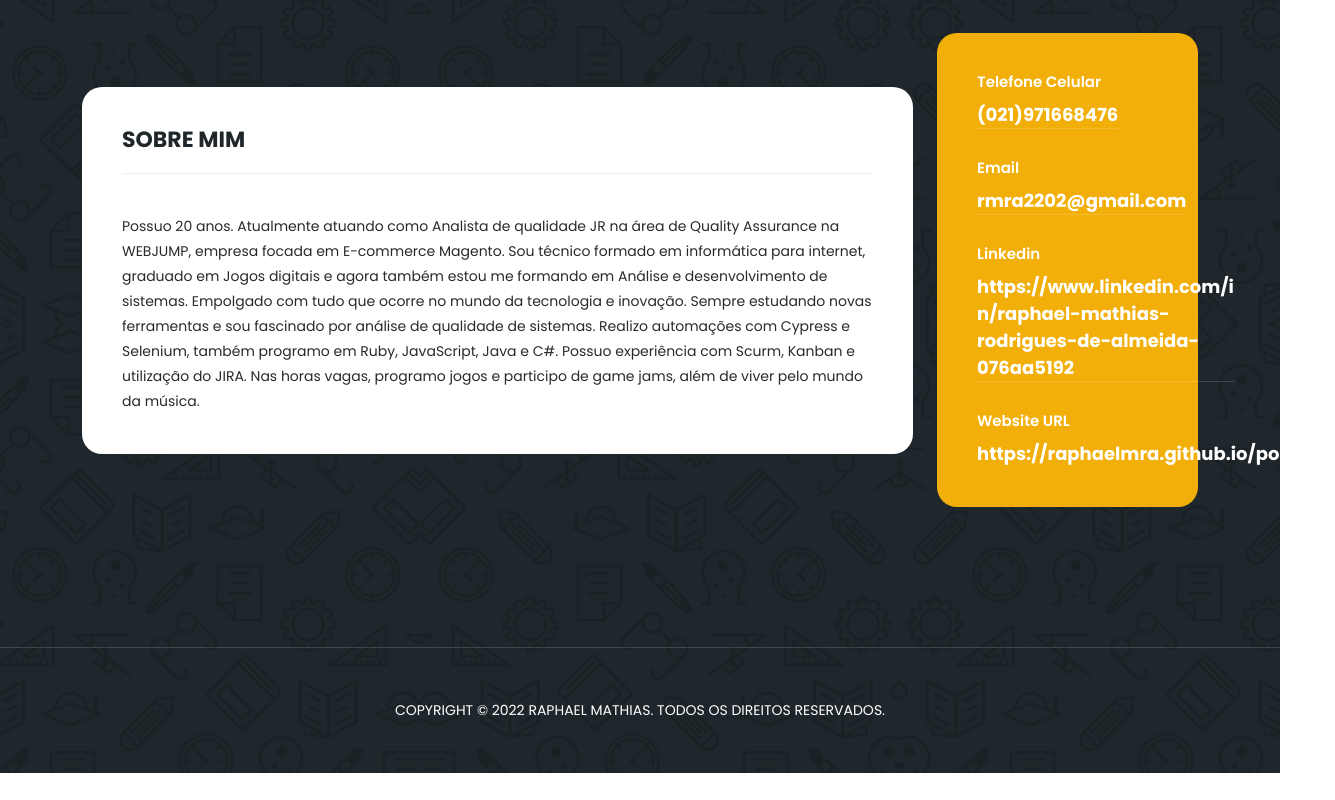
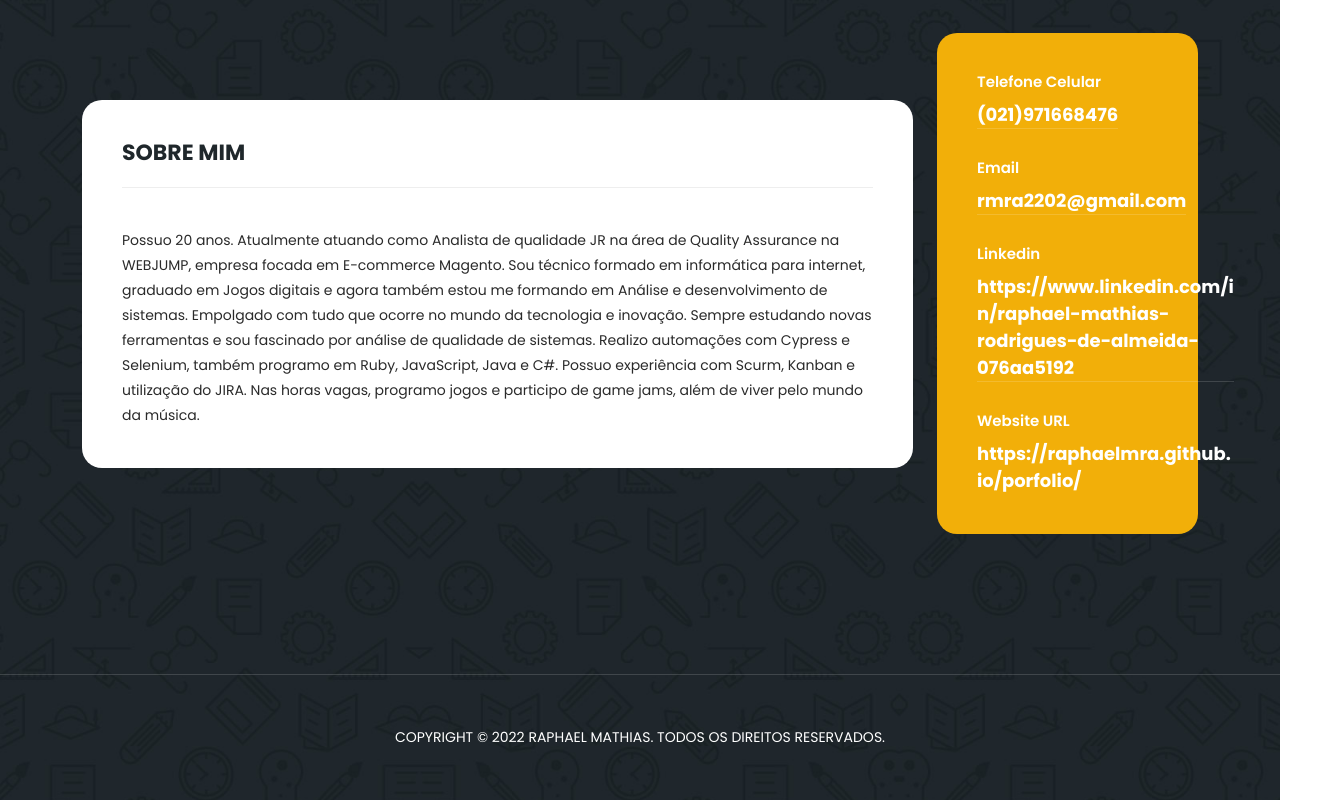
Before and after one commit to Raphaelmra/porfolio, a plain HTML site: page index.html in a window 1280 px wide. Shown: the part 2702-3502 px from the top of the page, 1335 px wide, since content can reach past the window. Before the commit the page ends 3475 px from the top, so only its background shows below. Drawn offline with nearby package versions, Linux system fonts and the light colour scheme.

Commit message:
correção da quebra de linha no url do site

```diff
--- a/index.html
+++ b/index.html
@@ -344,7 +344,7 @@ https://templatemo.com/tm-569-edu-meeting
                               </li>
                               <li>
                                   <h6>Website URL</h6>
-                                  <span>https://raphaelmra.github.io/porfolio/</span>
+                                  <span>https://raphaelmra.github.<br />io/porfolio/</span>
                               </li>
                           </ul>
                       </div>
```
